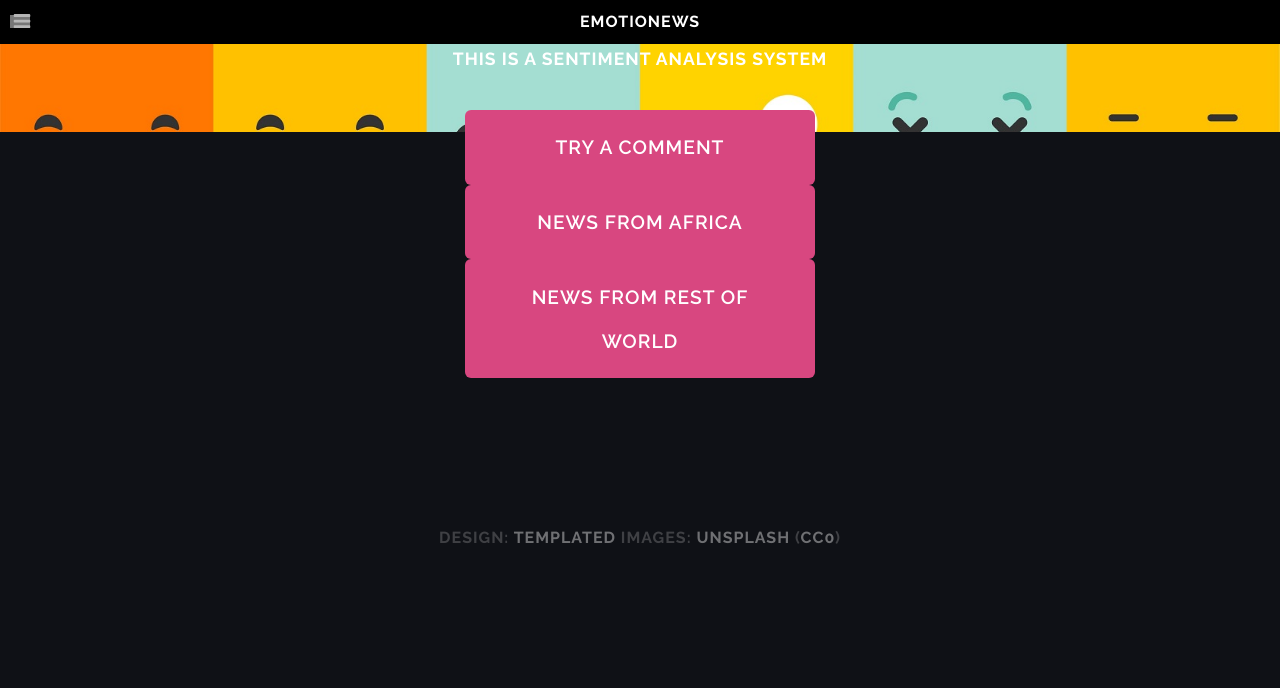
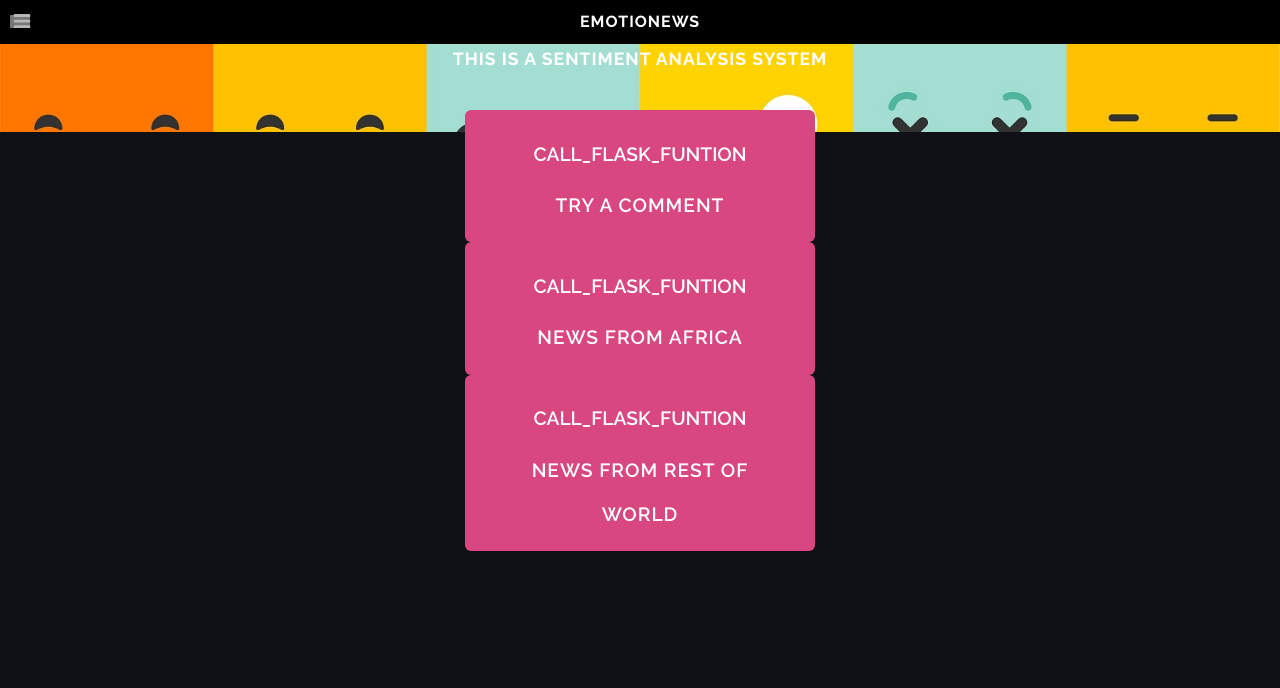
Before and after one commit to Kunda-Finalist/emotionews, a Flask app: page / in a window 1280 px wide. Shown: the top 688 px of the page. Run offline with Flask 2, Linux system fonts and the light colour scheme; parts of the project's set-up code (start-up, migrations or seed data) failed here and were passed over; grey boxes are pictures that could not be loaded.

Commit message:
Update index.html

```diff
--- a/templates/index.html
+++ b/templates/index.html
@@ -37,13 +37,13 @@
 					<div id="banner" class="container">
 						<section>
 							<p>This is a<strong> Sentiment Analysis</strong> system</p>
-							<a href="comment.html" class="button medium">Try a Comment</a>
+							<a href="/comment" class="button medium"><input type="button" value="call_flask_funtion">Try a Comment</a>
 						</section>
 						<section>
-							<a action="{{ url_for('Predict_African_Stories')}}" class="button medium">News From Africa</a>
+							<a href="/Predict_African_Stories" class="button medium"><input type="button" value="call_flask_funtion">News From Africa</a>
 						</section>
 						<section>
-							<a action="{{ url_for('predict_World_News')}}" class="button medium">News From Rest of World</a>
+							<a href="/Predict_World_Stories" class="button medium"><input type="button" value="call_flask_funtion">News From Rest of World</a>
 						</section>
 					</div>
 					<!-- Copyright -->
```
